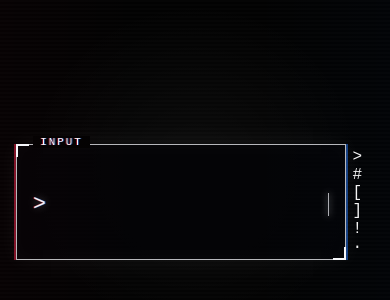
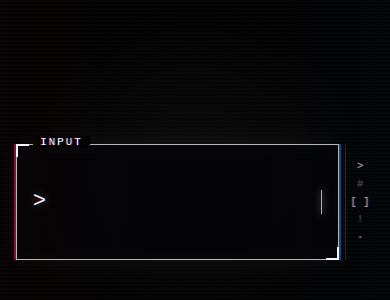
Before and after one commit to WalterDevIn/solo-adventuring-txt, a plain HTML site: page index.html in a window 390 px wide. Shown: the part 220-520 px from the top of the page. Drawn offline with Linux system fonts and the light colour scheme.

Commit message:
make output adaptive and style ascii markers

```diff
--- a/styles.css
+++ b/styles.css
@@ -130,7 +130,7 @@ body::before {
   display: flex;
   flex-direction: column;
   justify-content: center;
-  padding: 1.3rem 1.5rem 1rem;
+  padding: 1.3rem 1.5rem;
 }
 
 .input-line {
@@ -175,23 +175,15 @@ body::before {
   animation: cursor-pulse 1.15s steps(2, end) infinite;
 }
 
-.input-hint {
-  margin: 0.85rem 0 0;
-  color: var(--muted);
-  font-size: 0.62rem;
-  letter-spacing: 0.13em;
-  text-align: right;
-}
-
 .console-box--output {
-  display: flex;
-  min-height: 10rem;
-  align-items: flex-start;
+  display: block;
+  min-height: 0;
   padding: 1.65rem 1.5rem 1.4rem;
 }
 
 #outputText {
   margin: 0;
+  min-height: 1.65em;
   white-space: pre-wrap;
   overflow-wrap: anywhere;
   font-size: clamp(0.95rem, 1.8vw, 1.15rem);
@@ -202,19 +194,38 @@ body::before {
     1px 0 rgba(40, 125, 255, 0.32);
 }
 
+#outputText.is-typing::after {
+  content: "█";
+  margin-left: 0.1em;
+  opacity: 0.75;
+  animation: cursor-pulse 700ms steps(2, end) infinite;
+}
+
 .marker-rail {
   display: flex;
   min-height: 100%;
   align-items: center;
   justify-content: center;
+  border-left: 1px solid rgba(255, 255, 255, 0.13);
 }
 
-.marker-slot {
-  width: 100%;
-  height: 100%;
-  min-height: 4rem;
-  border-left: 1px solid rgba(255, 255, 255, 0.13);
-  opacity: 0.55;
+.marker-stack {
+  display: flex;
+  flex-direction: column;
+  align-items: center;
+  justify-content: center;
+  gap: 0.45rem;
+  color: rgba(246, 247, 251, 0.7);
+  font-size: 0.76rem;
+  line-height: 1;
+  text-shadow:
+    -1px 0 rgba(255, 35, 74, 0.28),
+    1px 0 rgba(40, 125, 255, 0.3),
+    0 0 6px rgba(255, 255, 255, 0.12);
+}
+
+.marker-stack span:nth-child(even) {
+  opacity: 0.45;
 }
 
 @keyframes reveal-output {
@@ -253,7 +264,7 @@ body::before {
   }
 
   .console-row {
-    grid-template-columns: minmax(0, 1fr) 1.35rem;
+    grid-template-columns: minmax(0, 1fr) 1.8rem;
     gap: 0.4rem;
   }
 
@@ -261,6 +272,10 @@ body::before {
   .console-box--output {
     padding-right: 1rem;
     padding-left: 1rem;
+  }
+
+  .marker-stack {
+    font-size: 0.66rem;
   }
 }
 
```
